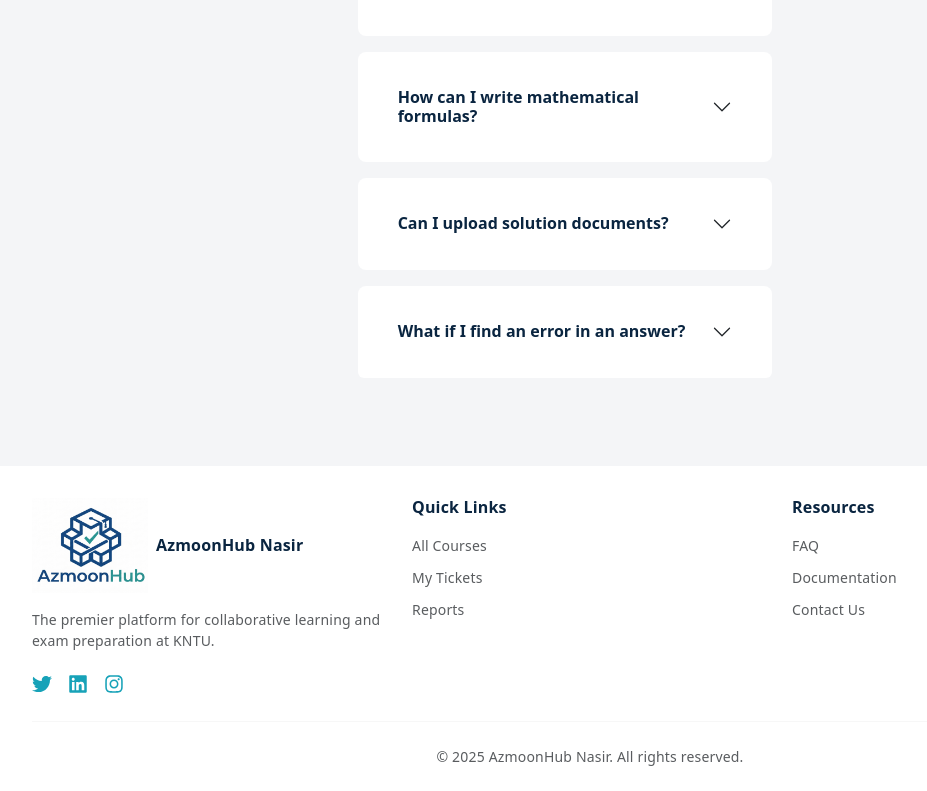
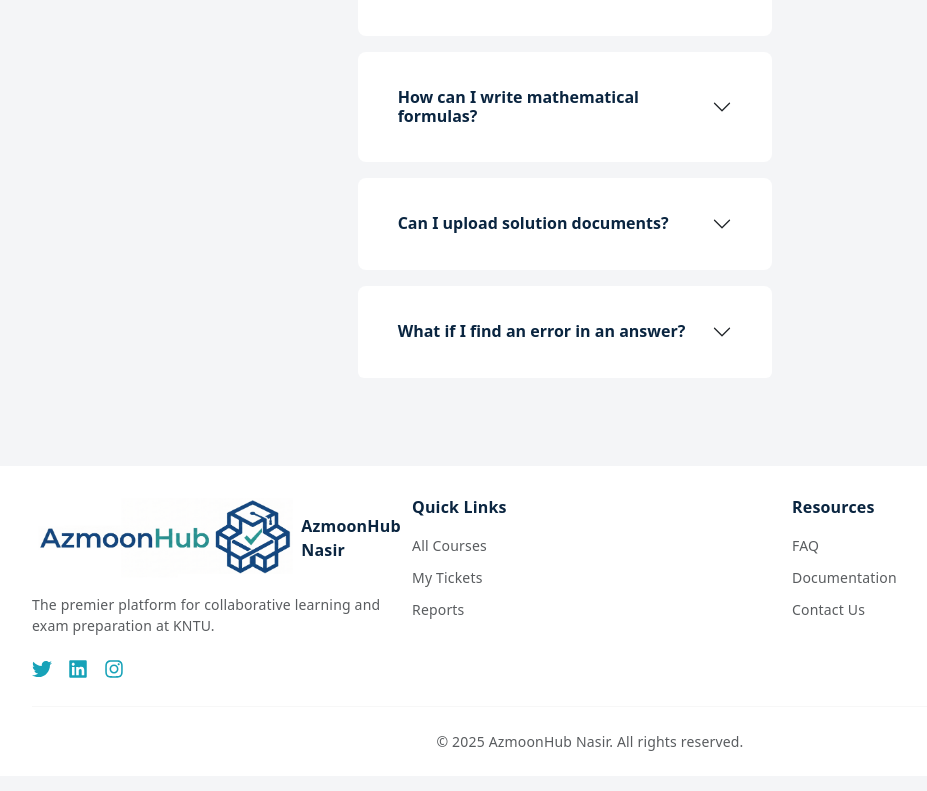
Before and after one commit to MAH-MSH-Products/UniQAKNTU, a React (Vite) app in the folder frontend/: page / in a window 1280 px wide. Shown: the part 1643-2434 px from the top of the page, without its empty margins (50-977 px from the left). Built offline with nearby package versions, Linux system fonts and the light colour scheme.

Commit message:
using wide logo in Footer.jsx

```diff
--- a/frontend/src/components/layout/Footer.jsx
+++ b/frontend/src/components/layout/Footer.jsx
@@ -4,7 +4,7 @@ import { Link } from 'react-router-dom';
 import { useTranslation } from 'react-i18next';
 import { FaTwitter, FaLinkedin, FaInstagram } from 'react-icons/fa';
 import 'bootstrap/dist/css/bootstrap.min.css';
-import logo from '../../assets/azHubNasir.png';
+import logoWide from '../../assets/azHubNasir-wide.png';
 
 /**
  * Footer Component - Multi-column Responsive Footer
@@ -36,7 +36,7 @@ const Footer = () => {
           {/* Column 1: Brand Information */}
           <div className="col-md-4 mb-4 mb-md-0">
             <div className="d-flex align-items-center mb-3">
-              <img src={logo} alt="AzmoonHub Nasir" height="95" className="me-2" />
+              <img src={logoWide} alt="AzmoonHub Nasir" height="80" className="me-2" />
               <span className="fw-bold" style={{ color: 'var(--primary-color)' }}>
                 {t('footer.brand_name')}
               </span>
```
